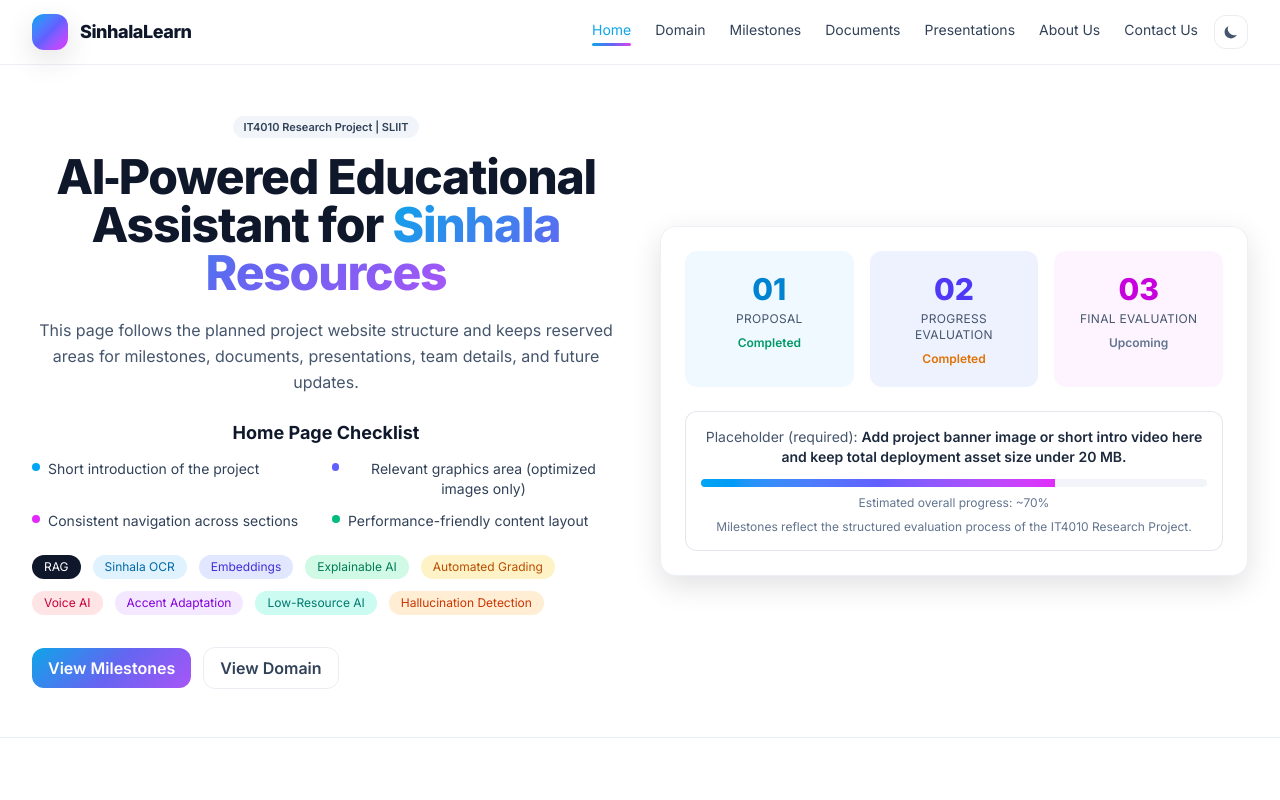
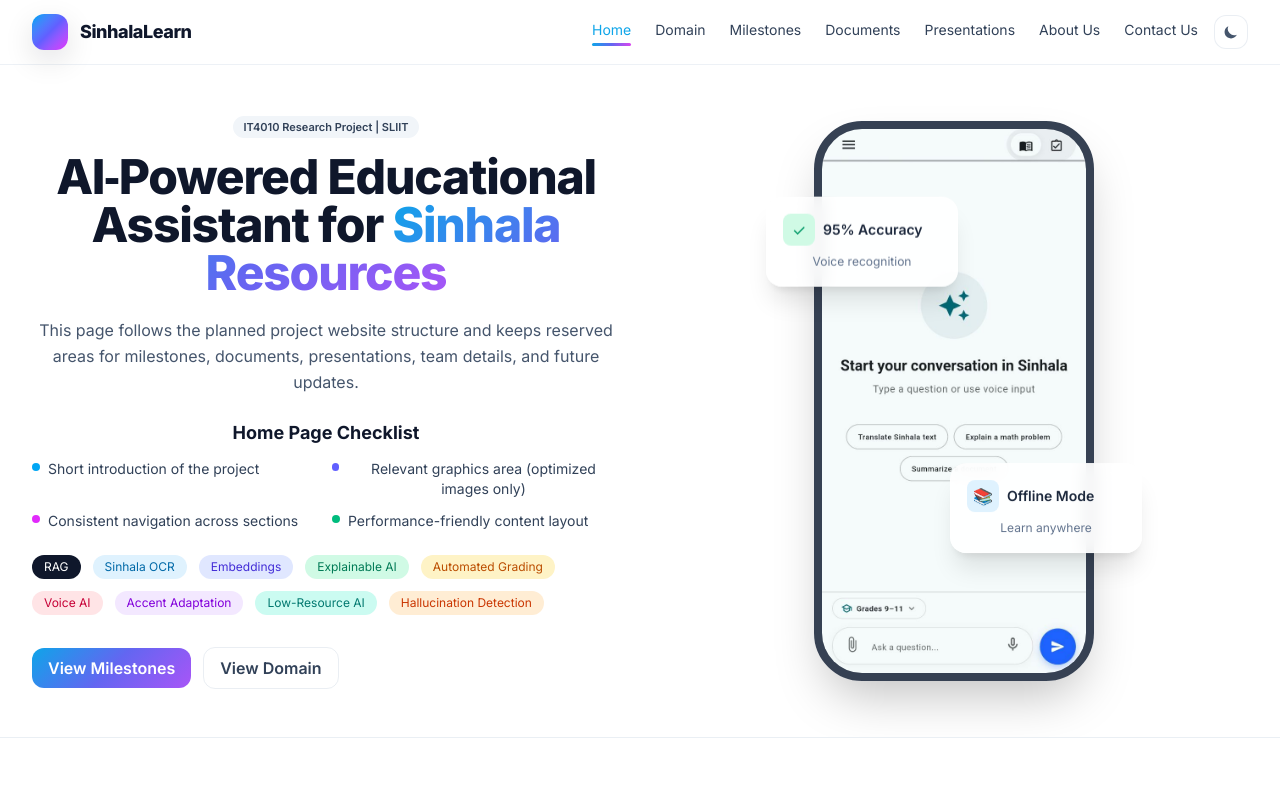
Before and after one commit to hasindu-k/sinhala-learn-website, a React (Vite) app: page / in a window 1280 px wide. Shown: the top 800 px of the page. Built offline with nearby package versions, Linux system fonts and the light colour scheme.

Commit message:
feat: add framer-motion for animations and update Hero component with new design

```diff
--- a/package.json
+++ b/package.json
@@ -16,6 +16,7 @@
     "@emailjs/browser": "^4.4.1",
     "@tailwindcss/vite": "^4.1.12",
     "daisyui": "^5.0.50",
+    "framer-motion": "^12.38.0",
     "gh-pages": "^6.3.0",
     "react": "^19.1.1",
     "react-dom": "^19.1.1",
--- a/src/components/Header/Header.tsx
+++ b/src/components/Header/Header.tsx
@@ -25,7 +25,7 @@ const Header: React.FC = () => {
           }
         });
       },
-      { threshold: 0.6 },
+      { threshold: 0.6 }
     );
 
     const elements: HTMLElement[] = [];
@@ -48,9 +48,14 @@ const Header: React.FC = () => {
     <header className="sticky top-0 z-40 bg-white/80 dark:bg-slate-900/80 backdrop-blur border-b border-slate-200/60 dark:border-slate-700/60 transition-colors duration-300">
       <div className="max-w-7xl mx-auto px-4 sm:px-6 lg:px-8">
         <div className="h-16 flex items-center justify-between">
-          {/* Logo */}
+
+          {/* Logo (Home click → NO #home) */}
           <a
             href="#home"
+            onClick={(e) => {
+              e.preventDefault();
+              window.scrollTo({ top: 0, behavior: "smooth" });
+            }}
             className="flex items-center gap-3"
             aria-label="Go to home"
           >
@@ -61,9 +66,27 @@ const Header: React.FC = () => {
           </a>
 
           <div className="flex items-center gap-4">
+
             {/* Desktop Nav */}
             <nav className="hidden md:flex items-center gap-6 text-sm">
-              {sections.map((section) => (
+              {sections.map((section) =>
+                section.id === "home" ? (
+                  <a
+                    key={section.id}
+                    href="#home"
+                    onClick={(e) => {
+                      e.preventDefault();
+                      window.scrollTo({ top: 0, behavior: "smooth" });
+                    }}
+                    className={`relative pb-1 transition text-slate-700 dark:text-slate-300 ${
+                      activeSection === section.id
+                        ? "active-link"
+                        : "hover:text-sky-600 dark:hover:text-sky-400"
+                    }`}
+                  >
+                    {section.label}
+                  </a>
+                ) : (
                   <a
                     key={section.id}
                     href={`#${section.id}`}
@@ -75,7 +98,8 @@ const Header: React.FC = () => {
                   >
                     {section.label}
                   </a>
-              ))}
+                )
+              )}
             </nav>
 
             {/* Theme Toggle */}
@@ -98,7 +122,14 @@ const Header: React.FC = () => {
               <a
                 key={section.id}
                 href={`#${section.id}`}
-                onClick={() => setMenuOpen(false)}
+                onClick={(e) => {
+                  setMenuOpen(false);
+
+                  if (section.id === "home") {
+                    e.preventDefault();
+                    window.scrollTo({ top: 0, behavior: "smooth" });
+                  }
+                }}
                 className={`relative pb-1 text-slate-700 dark:text-slate-300 ${
                   activeSection === section.id
                     ? "active-link"
--- a/src/components/Hero/Hero.tsx
+++ b/src/components/Hero/Hero.tsx
@@ -1,43 +1,8 @@
-import React, { useEffect, useState } from "react";
+import React from "react";
+import { motion } from "framer-motion";
 import "./Hero.css";
 
 const Hero: React.FC = () => {
-  const [progress, setProgress] = useState(0);
-
-  useEffect(() => {
-    const calculateProgress = () => {
-      const stages = [
-        { name: "Proposal", status: "completed", weight: 0.3 },
-        { name: "Progress", status: "completed", weight: 0.4 },
-        { name: "Final", status: "upcoming", weight: 0.3 },
-      ];
-
-      const total = stages.reduce((sum, s) => sum + s.weight, 0);
-
-      const achieved = stages.reduce((sum, s) => {
-        if (s.status === "completed") return sum + s.weight;
-        if (s.status === "in-progress") return sum + s.weight * 0.5;
-        return sum;
-      }, 0);
-
-      return Math.round((achieved / total) * 100);
-    };
-
-    const target = calculateProgress();
-
-    const interval = setInterval(() => {
-      setProgress((prev) => {
-        if (prev >= target) {
-          clearInterval(interval);
-          return target;
-        }
-        return prev + 1;
-      });
-    }, 30);
-
-    return () => clearInterval(interval);
-  }, []);
-
   return (
     <section id="home" className="relative overflow-hidden">
       {/* background wash */}
@@ -139,76 +104,62 @@ const Hero: React.FC = () => {
             </div>
           </div>
 
-          {/* Right card */}
-          <div className="relative">
-            <div className="rounded-2xl border border-slate-200/60 dark:border-slate-700 bg-white dark:bg-slate-900/60 shadow-soft p-6 backdrop-blur transition-colors">
-              <div className="grid grid-cols-1 sm:grid-cols-2 md:grid-cols-3 gap-4 text-center">
-                <div className="rounded-xl p-5 bg-sky-50 dark:bg-sky-900/30 transition-colors status-card">
-                  <div className="text-3xl font-extrabold text-sky-600 dark:text-sky-300">
-                    01
-                  </div>
-                  <div className="text-xs uppercase tracking-wide mt-1 text-slate-600 dark:text-slate-300">
-                    Proposal
-                  </div>
-                  <div className="mt-2 text-xs font-semibold text-emerald-600 dark:text-emerald-300">
-                    Completed
+          {/* Right Section Container */}
+          <div className="relative flex flex-col gap-8">
+            {/* Phone Mockup Placeholder */}
+            <motion.div
+              initial={{ opacity: 0, y: 20 }}
+              animate={{ opacity: 1, y: 0 }}
+              transition={{ duration: 0.8, delay: 0.3 }}
+              className="relative hidden lg:block"
+            >
+              <div className="relative mx-auto w-[280px] h-[560px]">
+                {/* Main Phone */}
+                <div className="absolute inset-0 bg-gradient-to-br from-gray-800 to-gray-900 rounded-[3rem] shadow-2xl border-8 border-gray-700 overflow-hidden">
+                  {/* Screen Content - Learning Mode UI */}
+                  <div className="bg-white h-full overflow-hidden">
+                    <img
+                      src="/sinhala-learn-website/learning-mode-ui.jpg"
+                      alt="SinhalaLearn Learning Mode Interface"
+                      className="w-full h-full object-cover"
+                    />
                   </div>
                 </div>
 
-                <div className="rounded-xl p-5 bg-indigo-50 dark:bg-indigo-900/30 transition-colors status-card">
-                  <div className="text-3xl font-extrabold text-indigo-600 dark:text-indigo-300">
-                    02
+                {/* Floating Feature Cards */}
+                <motion.div
+                  animate={{ y: [0, -10, 0] }}
+                  transition={{ duration: 3, repeat: Infinity }}
+                  className="absolute -left-12 top-20 bg-white/90 dark:bg-slate-800/90 backdrop-blur text-slate-800 dark:text-white rounded-2xl shadow-xl p-4 w-48 border border-white/20"
+                >
+                  <div className="flex items-center gap-2 mb-2">
+                    <div className="w-8 h-8 bg-emerald-100 dark:bg-emerald-900/30 rounded-lg flex items-center justify-center text-emerald-600 dark:text-emerald-400">
+                      ✓
+                    </div>
+                    <span className="font-semibold text-sm">95% Accuracy</span>
                   </div>
-                  <div className="text-xs uppercase tracking-wide mt-1 text-slate-600 dark:text-slate-300">
-                    Progress Evaluation
+                  <p className="text-xs text-slate-500 dark:text-slate-400">
+                    Voice recognition
+                  </p>
+                </motion.div>
+
+                <motion.div
+                  animate={{ y: [0, 10, 0] }}
+                  transition={{ duration: 3, repeat: Infinity, delay: 0.5 }}
+                  className="absolute -right-12 bottom-32 bg-white/90 dark:bg-slate-800/90 backdrop-blur text-slate-800 dark:text-white rounded-2xl shadow-xl p-4 w-48 border border-white/20"
+                >
+                  <div className="flex items-center gap-2 mb-2">
+                    <div className="w-8 h-8 bg-sky-100 dark:bg-sky-900/30 rounded-lg flex items-center justify-center text-sky-600 dark:text-sky-400">
+                      📚
+                    </div>
+                    <span className="font-semibold text-sm">Offline Mode</span>
                   </div>
-                  <div className="mt-2 text-xs font-semibold text-amber-600 dark:text-amber-300">
-                    Completed
-                  </div>
-                </div>
-
-                <div className="rounded-xl p-5 bg-fuchsia-50 dark:bg-fuchsia-900/30 transition-colors status-card">
-                  <div className="text-3xl font-extrabold text-fuchsia-600 dark:text-fuchsia-300">
-                    03
-                  </div>
-                  <div className="text-xs uppercase tracking-wide mt-1 text-slate-600 dark:text-slate-300">
-                    Final Evaluation
-                  </div>
-                  <div className="mt-2 text-xs font-semibold text-slate-500 dark:text-slate-400">
-                    Upcoming
-                  </div>
-                </div>
+                  <p className="text-xs text-slate-500 dark:text-slate-400">
+                    Learn anywhere
+                  </p>
+                </motion.div>
               </div>
-
-              <div className="mt-6 rounded-xl ring-soft p-4 dark:ring-soft-dark transition-colors">
-                <p className="text-sm text-slate-600 dark:text-slate-300 transition-colors">
-                  Placeholder (required):{" "}
-                  <span className="font-semibold text-slate-800 dark:text-slate-100 transition-colors">
-                    Add project banner image or short intro video here and keep
-                    total deployment asset size under 20 MB.
-                  </span>
-                </p>
-
-                <div className="mt-3 h-2 w-full bg-slate-100 dark:bg-slate-800 rounded-full overflow-hidden transition-colors">
-                  <div
-                    className="h-full bg-gradient-to-r from-sky-500 via-indigo-500 to-fuchsia-500"
-                    style={{ width: `${progress}%` }}
-                  />
-                </div>
-
-                <p className="mt-2 text-xs text-slate-500 dark:text-slate-400 transition-all duration-300 hover:text-emerald-600 dark:hover:text-emerald-400 hover:scale-105 relative group">
-                  Estimated overall progress: ~{progress}%
-                  <span className="absolute left-1/2 -translate-x-1/2 mt-6 w-max px-2 py-1 text-xs rounded-md bg-slate-800 text-white dark:bg-slate-700 opacity-0 group-hover:opacity-100 transition-opacity duration-300">
-                    Calculated from completed and in-progress milestones
-                  </span>
-                </p>
-
-                <p className="mt-2 text-xs text-slate-500 dark:text-slate-400">
-                  Milestones reflect the structured evaluation process of the
-                  IT4010 Research Project.
-                </p>
-              </div>
-            </div>
+            </motion.div>
           </div>
           {/* end right */}
         </div>
```
Also changed, not shown: public/learning-mode-ui.jpg (added), 1 other file (tests, documents, lock files or other folders). Lines whose indentation alone changed are shown as unchanged.
